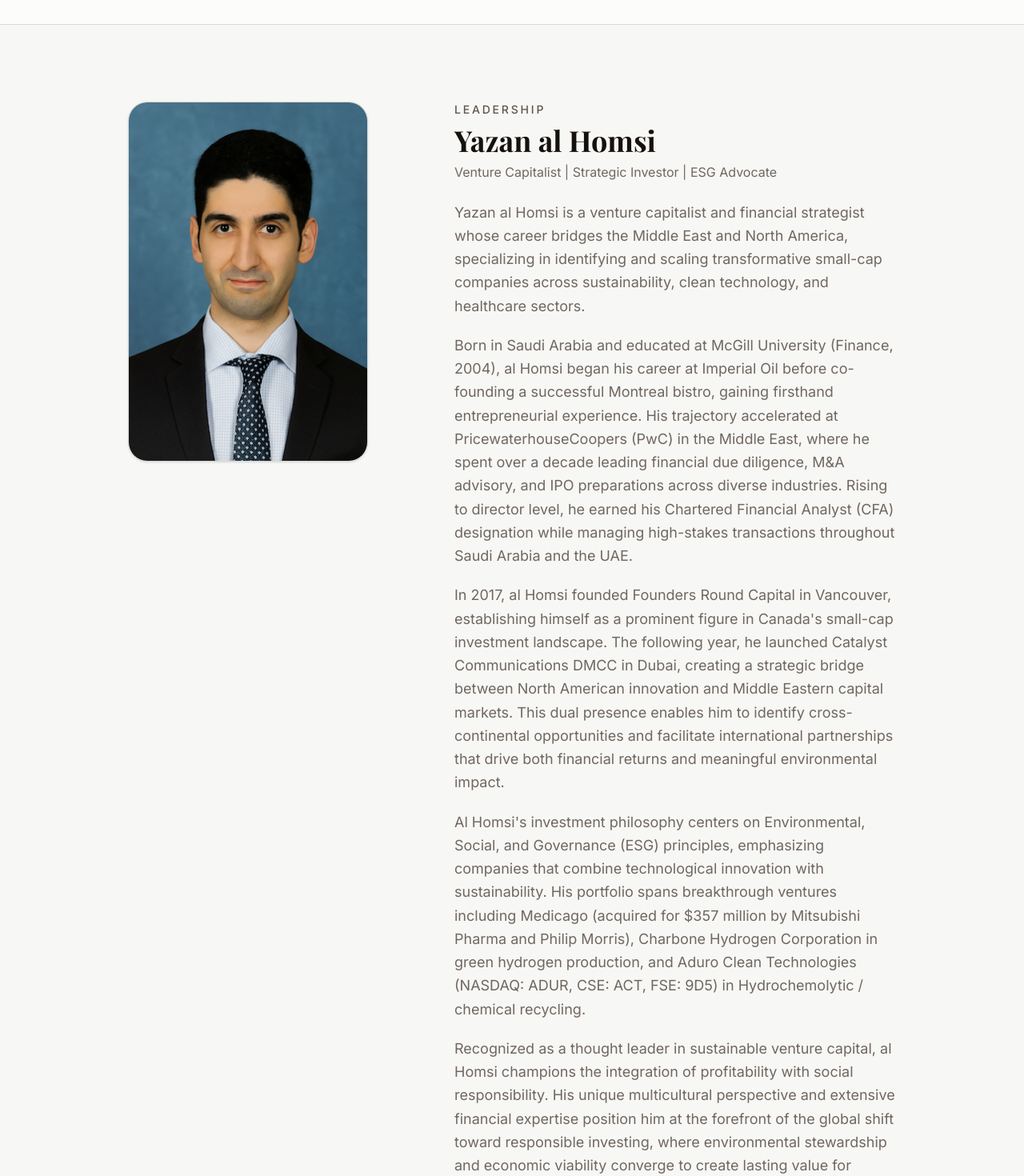
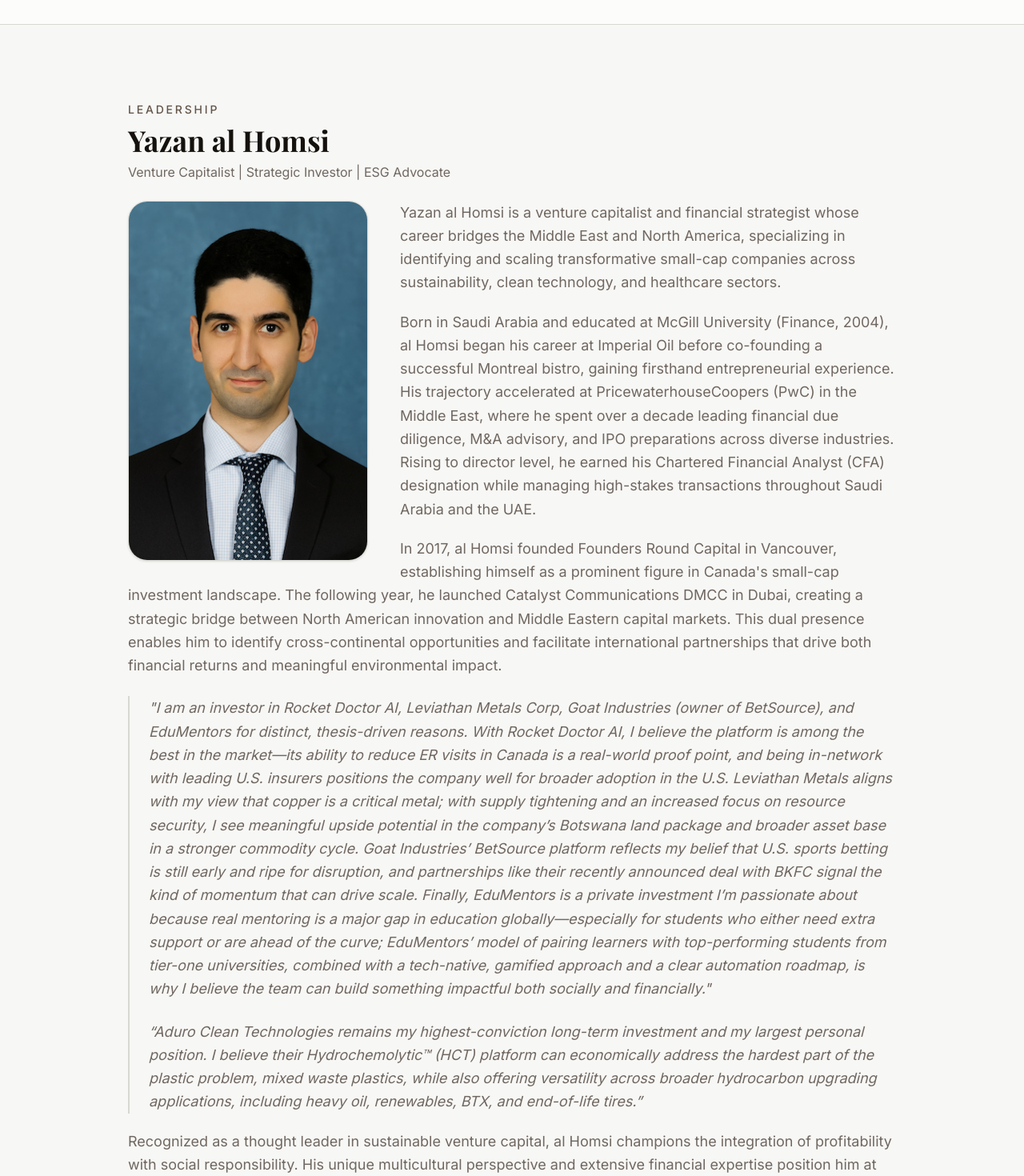
Before and after one commit to SixesAndFives/catalyst-wire, a Next.js app: page /about in a window 1280 px wide. Shown: the part 1160-2630 px from the top of the page at 80% size. Built offline with nearby package versions, Linux system fonts and the light colour scheme; a web font is replaced by a local one.

Commit message:
Update About page quotes and bio layout

```diff
--- a/app/about/page.tsx
+++ b/app/about/page.tsx
@@ -59,17 +59,7 @@ export default function AboutPage() {
       {/* Yazan Bio */}
       <section className="bg-muted/30 border-b border-border">
         <div className="container mx-auto px-4 py-16 lg:px-8 lg:py-24 max-w-5xl">
-          <div className="mb-10 grid gap-10 md:grid-cols-[minmax(0,2fr)_minmax(0,3fr)] md:items-start">
-            <div className="overflow-hidden rounded-3xl border border-border bg-gradient-to-br from-background to-muted shadow-sm w-[300px] h-[450px]">
-              <Image
-                src="/yazan.png"
-                alt="Yazan al Homsi"
-                width={300}
-                height={450}
-                className="w-full h-full object-cover"
-                priority
-              />
-            </div>
+          <div className="mb-10">
             <div>
               <p className="text-sm font-medium uppercase tracking-[0.2em] text-secondary mb-2">Leadership</p>
               <h2 className="font-serif text-3xl font-bold text-foreground lg:text-4xl">Yazan al Homsi</h2>
@@ -77,7 +67,17 @@ export default function AboutPage() {
                 Venture Capitalist | Strategic Investor | ESG Advocate
               </p>
 
-              <div className="mt-6 space-y-5 text-base md:text-lg leading-relaxed text-muted-foreground">
+              <div className="mt-6 space-y-5 text-base md:text-lg leading-relaxed text-muted-foreground after:content-[''] after:block after:clear-both">
+                <div className="mx-auto mb-6 overflow-hidden rounded-3xl border border-border bg-gradient-to-br from-background to-muted shadow-sm w-[220px] h-[330px] md:float-left md:mr-10 md:mb-4 md:ml-0 md:w-[300px] md:h-[450px]">
+                  <Image
+                    src="/yazan.png"
+                    alt="Yazan al Homsi"
+                    width={300}
+                    height={450}
+                    className="h-full w-full object-cover"
+                    priority
+                  />
+                </div>
                 <p>
                   Yazan al Homsi is a venture capitalist and financial strategist whose career bridges the Middle East
                   and North America, specializing in identifying and scaling transformative small-cap companies across
@@ -99,13 +99,31 @@ export default function AboutPage() {
                   opportunities and facilitate international partnerships that drive both financial returns and
                   meaningful environmental impact.
                 </p>
-                <p>
-                  Al Homsi's investment philosophy centers on Environmental, Social, and Governance (ESG) principles,
-                  emphasizing companies that combine technological innovation with sustainability. His portfolio spans
-                  breakthrough ventures including Medicago (acquired for $357 million by Mitsubishi Pharma and Philip
-                  Morris), Charbone Hydrogen Corporation in green hydrogen production, and Aduro Clean Technologies
-                  (NASDAQ: ADUR, CSE: ACT, FSE: 9D5) in Hydrochemolytic / chemical recycling.
-                </p>
+                <blockquote className="mt-6 border-l-2 border-border pl-6 italic text-muted-foreground">
+                  <p>
+                    "I am an investor in Rocket Doctor AI, Leviathan Metals Corp, Goat Industries (owner of BetSource),
+                    and EduMentors for distinct, thesis-driven reasons. With Rocket Doctor AI, I believe the platform is
+                    among the best in the market—its ability to reduce ER visits in Canada is a real-world proof point,
+                    and being in-network with leading U.S. insurers positions the company well for broader adoption in
+                    the U.S. Leviathan Metals aligns with my view that copper is a critical metal; with supply tightening
+                    and an increased focus on resource security, I see meaningful upside potential in the company’s
+                    Botswana land package and broader asset base in a stronger commodity cycle. Goat Industries’
+                    BetSource platform reflects my belief that U.S. sports betting is still early and ripe for
+                    disruption, and partnerships like their recently announced deal with BKFC signal the kind of
+                    momentum that can drive scale. Finally, EduMentors is a private investment I’m passionate about
+                    because real mentoring is a major gap in education globally—especially for students who either need
+                    extra support or are ahead of the curve; EduMentors’ model of pairing learners with top-performing
+                    students from tier-one universities, combined with a tech-native, gamified approach and a clear
+                    automation roadmap, is why I believe the team can build something impactful both socially and
+                    financially."
+                  </p>
+                  <p className="mt-6">
+                    “Aduro Clean Technologies remains my highest-conviction long-term investment and my largest personal
+                    position. I believe their Hydrochemolytic™ (HCT) platform can economically address the hardest part of
+                    the plastic problem, mixed waste plastics, while also offering versatility across broader hydrocarbon
+                    upgrading applications, including heavy oil, renewables, BTX, and end-of-life tires.”
+                  </p>
+                </blockquote>
                 <p>
                   Recognized as a thought leader in sustainable venture capital, al Homsi champions the integration
                   of profitability with social responsibility. His unique multicultural perspective and extensive
```
